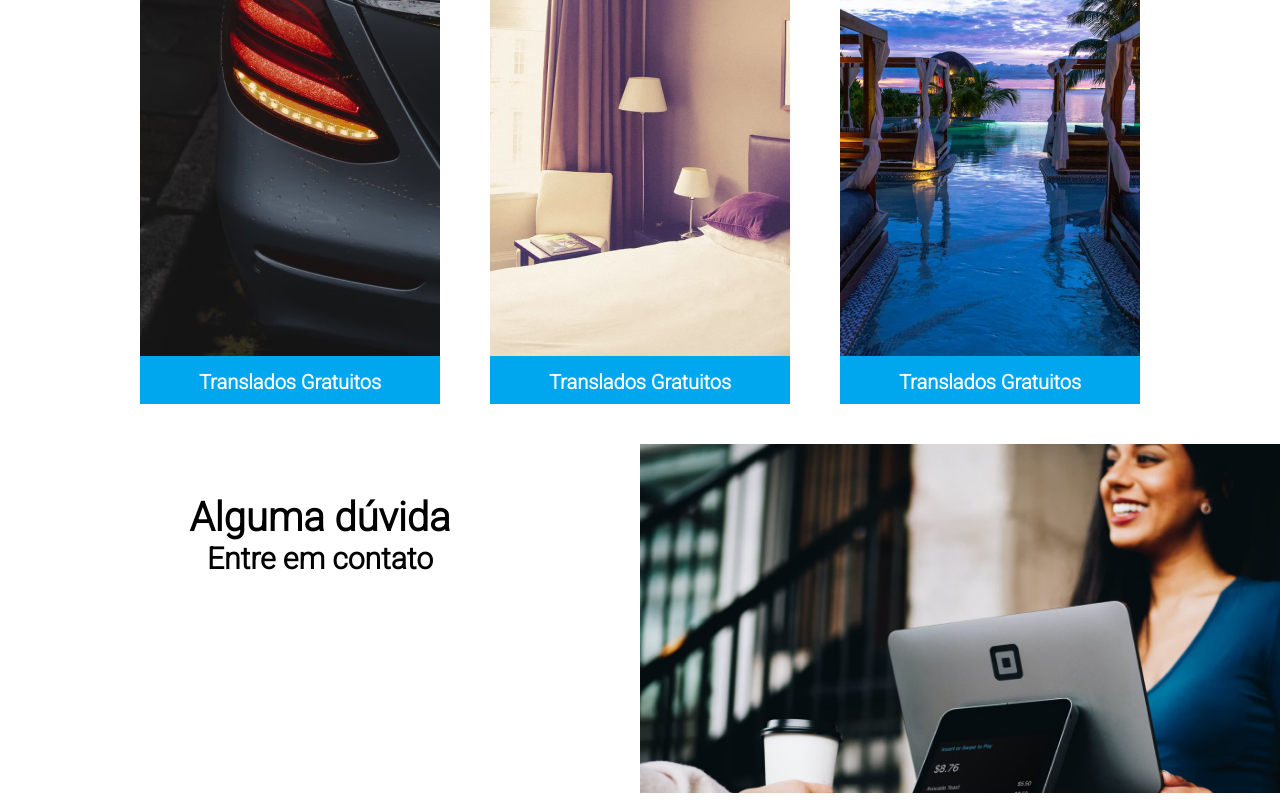
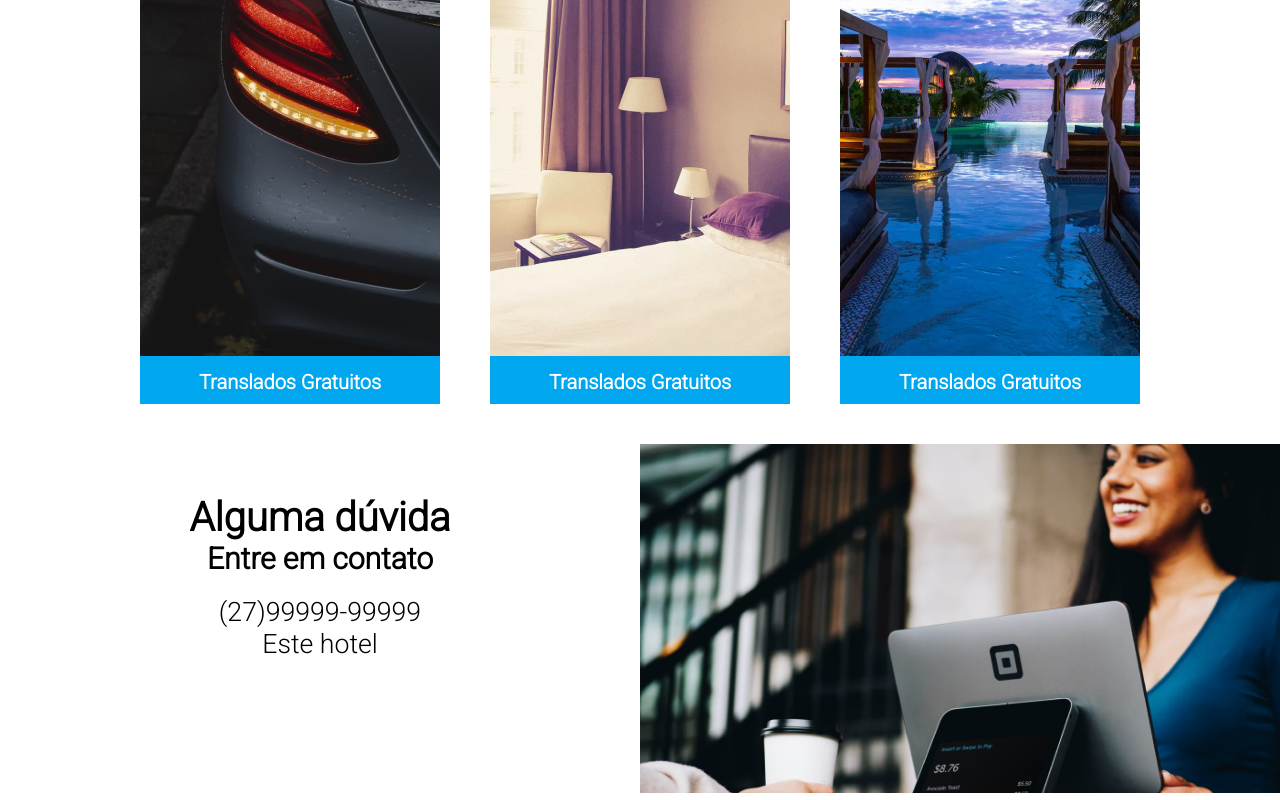
Before and after one commit to viniciusgasparino/Hotel_Next, a Next.js app: page / in a window 1280 px wide. Shown: the part 1268-2068 px from the top of the page. Built offline with nearby package versions, Linux system fonts and the light colour scheme.

Commit message:
Criado texto no component Contact

```diff
--- a/src/components/Contact/Contact.jsx
+++ b/src/components/Contact/Contact.jsx
@@ -25,6 +25,8 @@ function Contact(){
         <Content>
           <Subtitle>Alguma dúvida</Subtitle>
           <StyledH2>Entre em contato</StyledH2>
+          <Paragrafo color={"black"}>(27)99999-99999</Paragrafo>
+          <Paragrafo color={"black"}>Este hotel</Paragrafo>
         </Content>
       </StyledW50>
       <StyledW50>
```
